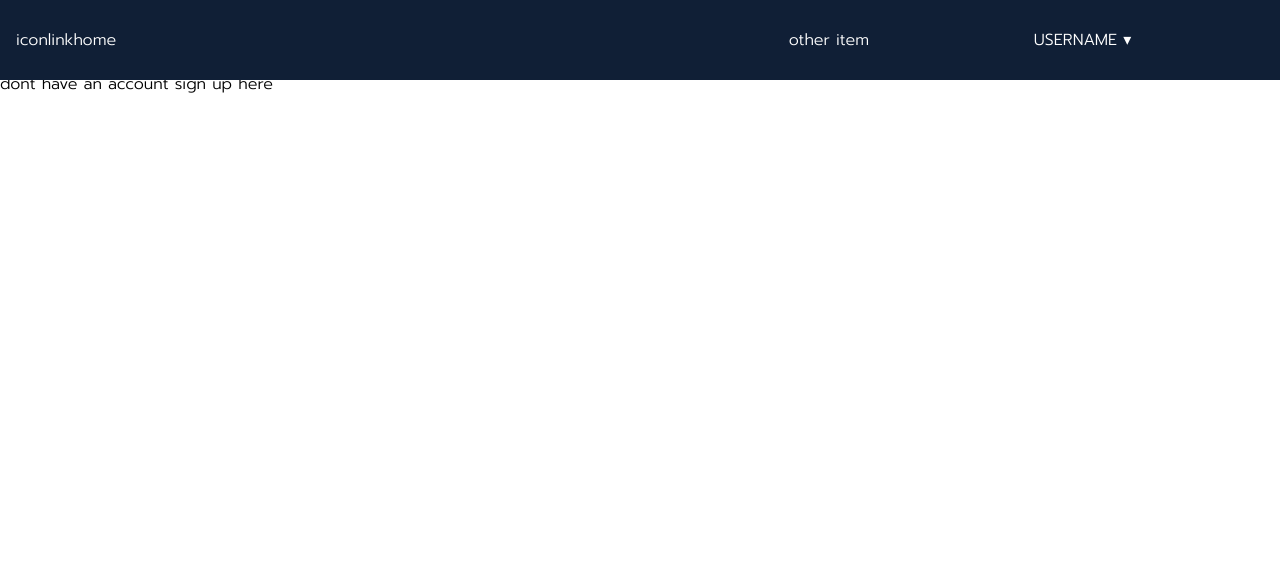
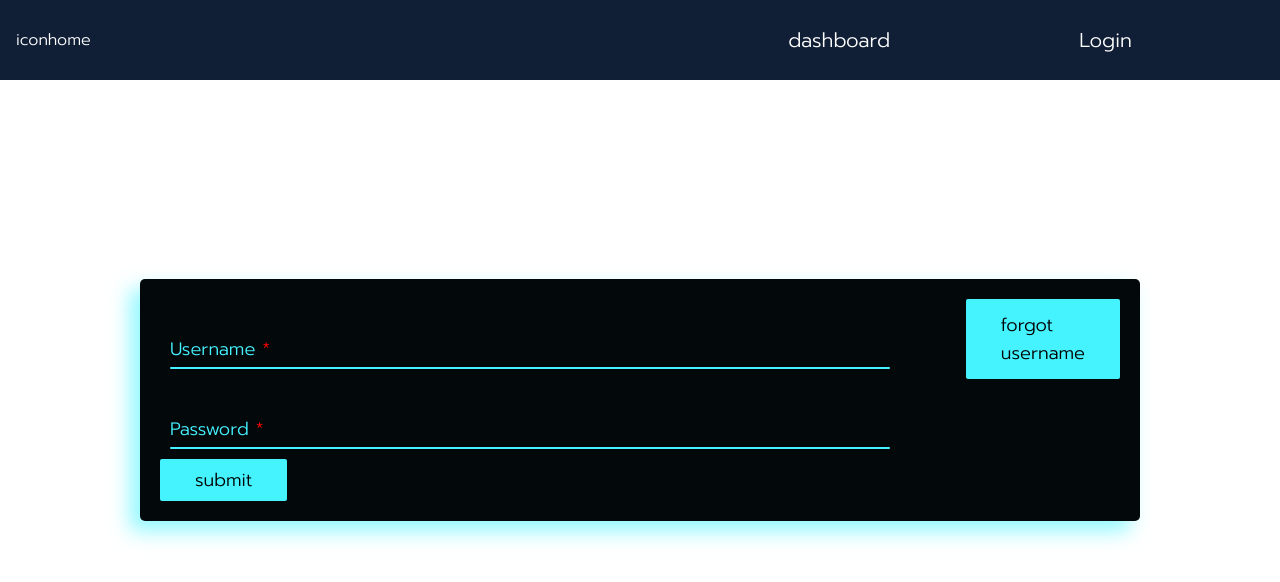
Before and after one commit to SoumeyaH/bookclub-client, a React (Create React App) app: page /login in a window 1280 px wide. Shown: the top 582 px of the page. Built offline with nearby package versions, Linux system fonts and the light colour scheme.

Commit message:
wip adding styling to nav, home and login/signup

```diff
--- a/src/components/Navbar/index.js
+++ b/src/components/Navbar/index.js
@@ -1,18 +1,38 @@
+import { Link } from "react-router-dom";
+
+import { useUserContext } from "../../contexts/UserContext";
+
 import "./styles.css";
 
 const NavBar = () => {
+  const { user } = useUserContext();
+
   return (
     <nav className="navbar-container">
-      <div className="list-item">iconlinkhome</div>
-      <ul className="list-items-container">
-        <li className="list-item">other item</li>
-        <li className="list-item">
-          USERNAME &#x25BE;
-          <ul className="dropdown">
-            <li className="list-item">logout button</li>
-            <li className="list-item delete-user">delete account</li>
-          </ul>
+      <Link className="link-item" to="/">
+        iconhome
+      </Link>
+
+      <ul className="link-items-container">
+        <li className="link-item">
+          <Link to="/dashboard">dashboard</Link>
         </li>
+
+        {!user.token && (
+          <li className="link-item">
+            <Link to="/login">Login</Link>
+          </li>
+        )}
+
+        {user.token && (
+          <li className="link-item">
+            {user.username} &#x25BE;
+            <ul className="dropdown">
+              <li className="link-item">logout button</li>
+              <li className="link-item delete-user">delete account</li>
+            </ul>
+          </li>
+        )}
       </ul>
     </nav>
   );
--- a/src/components/Navbar/styles.css
+++ b/src/components/Navbar/styles.css
@@ -10,13 +10,13 @@
   list-style: none;
 }
 
-.list-items-container {
+.link-items-container {
   flex-basis: 50%;
   display: flex;
   justify-content: space-evenly;
 }
 
-.list-item {
+.link-item {
   color: #fff;
   text-align: center;
   margin: 0.5rem;
@@ -26,7 +26,7 @@
   position: relative;
 }
 
-.list-item:hover {
+.link-item:hover {
   background: #1e3c68;
 }
 
@@ -51,7 +51,7 @@ ul li ul.dropdown li {
   margin-top: 0.5rem;
 }
 
-.list-item:hover .dropdown {
+.link-item:hover .dropdown {
   display: block;
 }
 
--- a/src/components/UserEntryForm/index.js
+++ b/src/components/UserEntryForm/index.js
@@ -2,6 +2,8 @@ import { useState } from "react";
 import { useNavigate } from "react-router-dom";
 
 import { getUser } from "../../fetch/user";
+
+import "./styles.css";
 
 const UserEntryForm = ({ pathname }) => {
   const navigate = useNavigate();
@@ -44,35 +46,74 @@ const UserEntryForm = ({ pathname }) => {
     }
   };
   return (
-    <form onSubmit={handleSubmit}>
+    <form
+      onSubmit={handleSubmit}
+      className={`form-container ${error ? "form-error" : ""}`}
+    >
+      <div className="something">
         {!forgotUsername && (
+          <div className="input-container">
             <input
+              type="text"
+              id="username"
               value={username}
-          onChange={(e) => setUsername(e.target.value)}
-          type="text"
-          placeholder="Username"
+              onChange={(e) => {
+                setUsername(e.target.value);
+                setError("");
+              }}
+              className={`inputBox ${username ? "valid-input" : ""}`}
             />
+
+            <label htmlFor="username" className="label required">
+              Username
+            </label>
+            <span className="line"></span>
+          </div>
         )}
 
         {pathname === "/login" && !forgotUsername && (
-        <button onClick={() => setForgotUsername(true)}>forgot username</button>
+          <button onClick={() => setForgotUsername(true)}>
+            forgot username
+          </button>
+        )}
+      </div>
+
+      {(pathname === "/signup" || forgotUsername) && (
+        <div className="input-container">
+          <input
+            type="text"
+            id="email"
+            value={email}
+            onChange={(e) => {
+              setEmail(e.target.value);
+              setError("");
+            }}
+            className={`inputBox ${email ? "valid-input" : ""}`}
+          />
+
+          <label htmlFor="email" className="label required">
+            Email
+          </label>
+          <span className="line"></span>
+        </div>
       )}
 
-      {(pathname === "/signup" || forgotUsername) && (
+      <div className="input-container">
         <input
-          value={email}
-          onChange={(e) => setEmail(e.target.value)}
-          type="email"
-          placeholder="Email"
+          type="password"
+          id="password"
+          value={password}
+          onChange={(e) => {
+            setPassword(e.target.value);
+            setError("");
+          }}
+          className={`inputBox ${password ? "valid-input" : ""}`}
         />
-      )}
-
-      <input
-        value={password}
-        onChange={(e) => setPassword(e.target.value)}
-        type="password"
-        placeholder="Password"
-      />
+        <label htmlFor="password" className="label required">
+          Password
+        </label>
+        <span className="line"></span>
+      </div>
 
       {error && <p>{error}</p>}
 
--- /dev/null
+++ b/src/components/UserEntryForm/styles.css
@@ -0,0 +1,131 @@
+/* if theres an error change shadow to
+ box-shadow: -10px 5px 5px red; */
+
+.required:after {
+  content: " *";
+  color: red;
+}
+
+.something {
+  display: flex;
+  justify-content: space-between;
+}
+
+button {
+  margin-left: 25px;
+  border: none;
+  padding: 7px 35px;
+  cursor: pointer;
+  outline: none;
+  background: #45f3ff;
+  color: #000;
+  font-size: 18px;
+  border-radius: 2px;
+  flex-basis: 10%;
+}
+
+.form-container {
+  width: 80%;
+  height: fit-content;
+  max-width: 1000px;
+  padding: 20px;
+  background: #03080a;
+  border-radius: 5px;
+  box-shadow: -10px 10px 20px #45f3ff96;
+  position: absolute;
+  top: 50%;
+  left: 50%;
+  transform: translate(-50%, -50%);
+}
+
+.form-error {
+  box-shadow: -10px 10px 20px red;
+}
+
+.input-container {
+  padding: 0 10px;
+  margin: 30px 0 10px;
+  transition: 0.5s;
+  position: relative;
+  width: 75%;
+  height: 40px;
+  color: #45f3ff;
+}
+
+.inputBox {
+  position: absolute;
+  width: 100%;
+  height: 100%;
+  background: transparent;
+  box-shadow: none;
+  border: none;
+  outline: none;
+  font-size: 18px;
+  padding: 0 10px;
+  z-index: 1;
+  color: #000;
+}
+
+.label {
+  position: absolute;
+  top: 0;
+  left: 0;
+  line-height: 40px;
+  font-size: 18px;
+  padding: 0 10px;
+  display: block;
+  transition: 0.5s;
+  pointer-events: none;
+}
+
+input:focus + .label,
+input:hover + .label,
+.valid-input + .label {
+  top: -35px;
+  left: -10px;
+}
+
+.line {
+  position: absolute;
+  bottom: 0;
+  display: block;
+  width: 100%;
+  height: 2px;
+  background: #45f3ff;
+  transition: 0.5s;
+  border-radius: 2px;
+  pointer-events: none;
+}
+
+input:focus ~ .line,
+input:hover ~ .line,
+.valid-input ~ .line {
+  height: 100%;
+}
+
+input[type="submit"] {
+  border: none;
+  padding: 7px 35px;
+  cursor: pointer;
+  outline: none;
+  background: #45f3ff;
+  color: #000;
+  font-size: 18px;
+  border-radius: 2px;
+}
+
+/* .color1 {color: #121824;}
+.color2 {color: #12384e;}
+.color3 {color: #146685;}
+.color4 {color: #1da3c7;}
+.color5 {color: #20dad8;} */
+
+@media screen and (max-width: 768px) {
+  .something {
+    flex-direction: column;
+  }
+  .input-container {
+    width: 100%;
+    margin-right: 50px;
+  }
+}
--- a/src/pages/Login/index.js
+++ b/src/pages/Login/index.js
@@ -1,13 +1,25 @@
 import UserEntryForm from "../../components/UserEntryForm";
+
+import { Link } from "react-router-dom";
+
+import "./styles.css";
 
 const LoginPage = () => {
   return (
     <div>
-      <h2>LoginPage</h2>
+      <h2 className="page-con">LoginPage</h2>
       <UserEntryForm pathname={"/login"} />
-      <p>dont have an account sign up here</p>
+      <p>
+        Don't have an account sign up <Link to="/signup">here</Link>
+      </p>
     </div>
   );
 };
 
 export default LoginPage;
+
+// todo error navbar hiding text
+
+// style inputs and buttons in index css
+//
+// style word link to signup here
```
Also changed, not shown: src/pages/Login/styles.css (added). Lines whose indentation alone changed are shown as unchanged.
